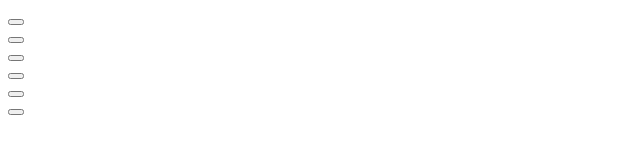
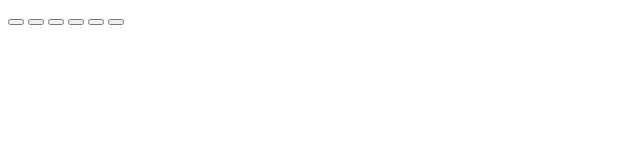
Before and after one commit to LjanketicAG/Coloured-Squares, a plain HTML site: page index.html in a window 1280 px wide. Shown: the whole page, without its empty margins (0-640 px from the left). Drawn offline with Linux system fonts and the light colour scheme.

Commit message:
Reduced amount of unnecessary divs

```diff
--- a/index.html
+++ b/index.html
@@ -1,28 +1,20 @@
 <!DOCTYPE html>
 <html lang="en">
-  <head></head>
+  <head>
+    <link rel="stylesheet" href="./style.css">
+  </head>
   <main>
     <!--
         This can be built using Emmet to save time:
-        .square*6[id="$"]>button
+        .frame>button.square*6[id="$"]
     -->
-    <div class="square" id="1">
-        <button></button>
-    </div>
-    <div class="square" id="2">
-        <button></button>
-    </div>
-    <div class="square" id="3">
-        <button></button>
-    </div>
-    <div class="square" id="4">
-        <button></button>
-    </div>
-    <div class="square" id="5">
-        <button></button>
-    </div>
-    <div class="square" id="6">
-        <button></button>
+    <div class="frame">
+        <button class="square" id="1"></button>
+        <button class="square" id="2"></button>
+        <button class="square" id="3"></button>
+        <button class="square" id="4"></button>
+        <button class="square" id="5"></button>
+        <button class="square" id="6"></button>
     </div>
   </main>
   <body></body>
```
